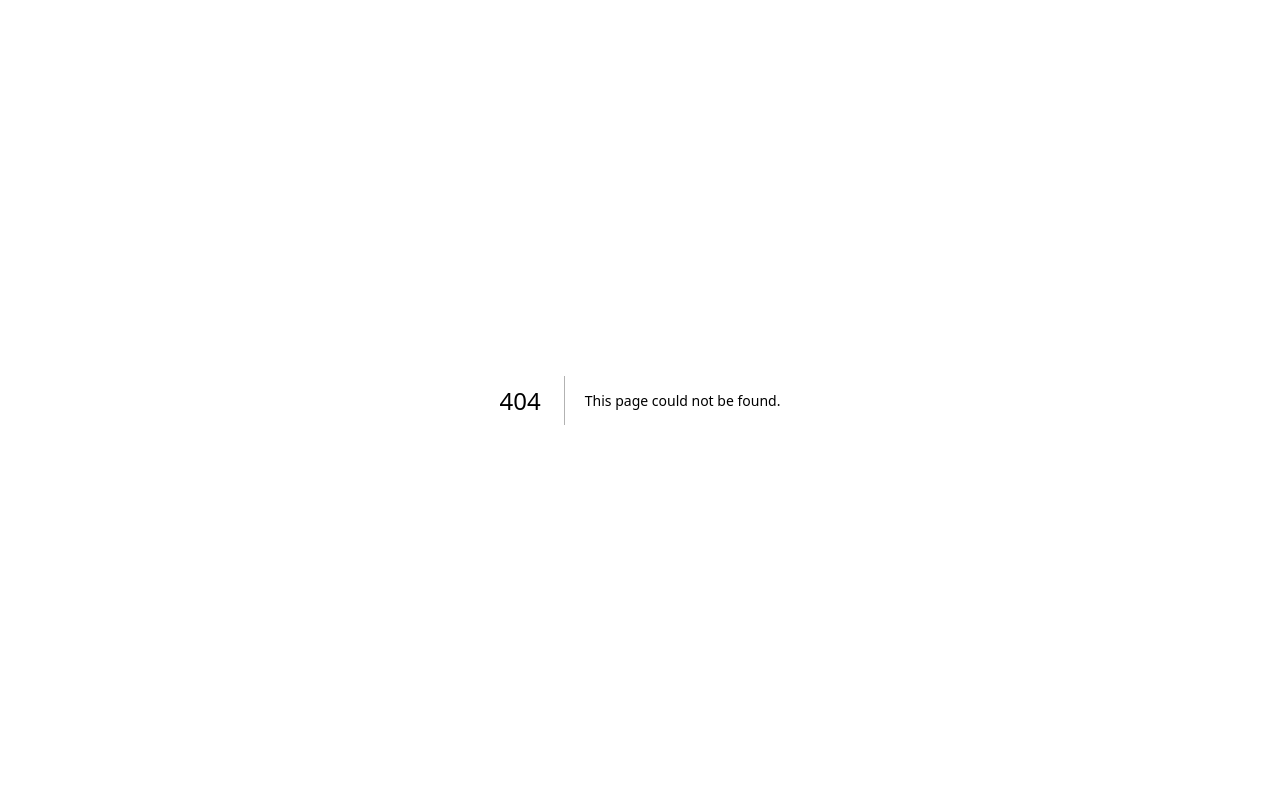
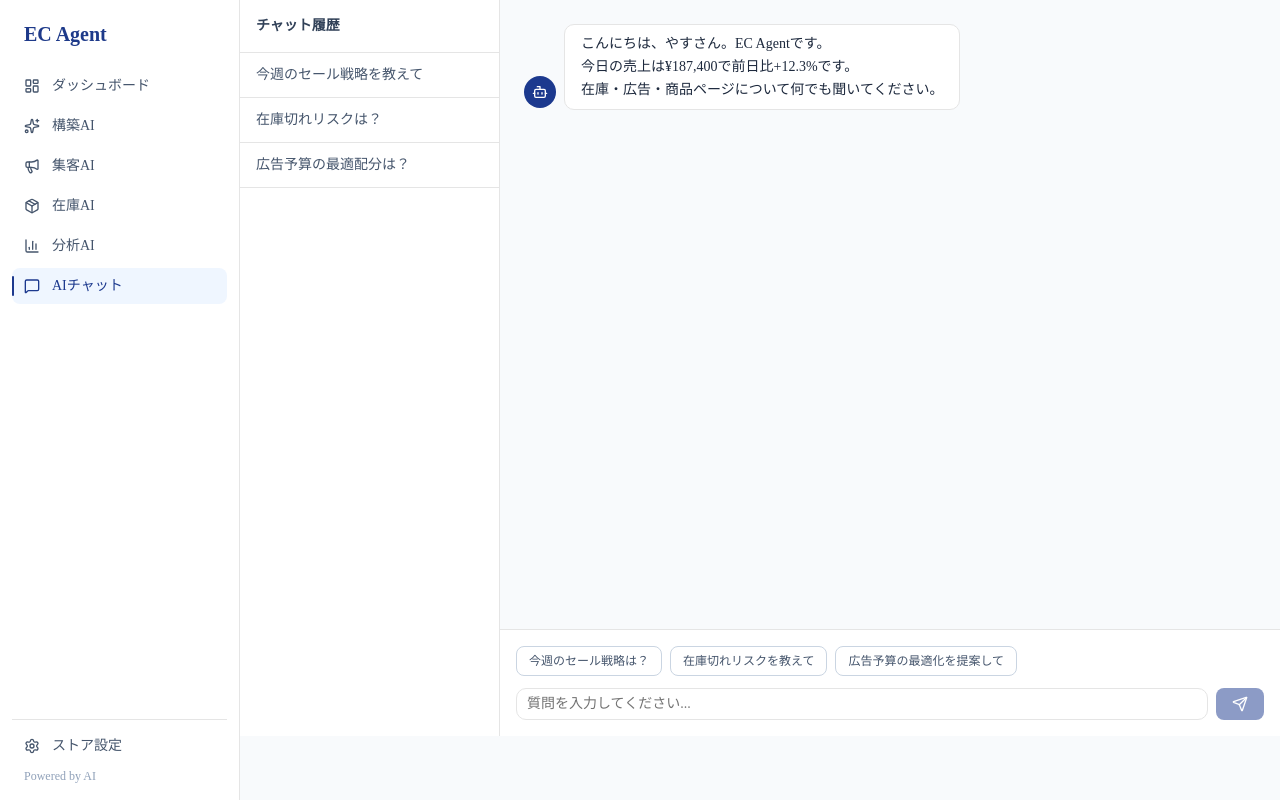
Before and after one commit to yasuidee/ec-agent-mock, a Next.js app: page /chat in a window 1280 px wide. Before the commit this address had no page. Built offline with nearby package versions, Linux system fonts and the light colour scheme.

Commit message:
feat: add AIチャット page and /api/chat route with Claude Sonnet 4.5
Co-Authored-By: Claude Sonnet 4.6 <noreply@anthropic.com>

```diff
--- /dev/null
+++ b/src/app/(app)/chat/page.tsx
@@ -0,0 +1,184 @@
+'use client';
+
+import { useState, useRef, useEffect } from 'react';
+import { Send, Bot } from 'lucide-react';
+import { Input } from '@/components/ui/input';
+
+// ─── Types ───────────────────────────────────────────────────────────────────
+
+interface Message {
+  role: 'user' | 'assistant';
+  content: string;
+}
+
+// ─── Static data ─────────────────────────────────────────────────────────────
+
+const INITIAL_MESSAGE: Message = {
+  role: 'assistant',
+  content:
+    'こんにちは、やすさん。EC Agentです。\n今日の売上は¥187,400で前日比+12.3%です。\n在庫・広告・商品ページについて何でも聞いてください。',
+};
+
+const HISTORY = [
+  '今週のセール戦略を教えて',
+  '在庫切れリスクは？',
+  '広告予算の最適配分は？',
+];
+
+const QUICK_QUESTIONS = [
+  '今週のセール戦略は？',
+  '在庫切れリスクを教えて',
+  '広告予算の最適化を提案して',
+];
+
+// ─── Page ─────────────────────────────────────────────────────────────────────
+
+export default function ChatPage() {
+  const [messages, setMessages] = useState<Message[]>([INITIAL_MESSAGE]);
+  const [input, setInput] = useState('');
+  const [loading, setLoading] = useState(false);
+  const bottomRef = useRef<HTMLDivElement>(null);
+
+  useEffect(() => {
+    bottomRef.current?.scrollIntoView({ behavior: 'smooth' });
+  }, [messages]);
+
+  const sendMessage = async (text: string) => {
+    if (!text.trim() || loading) return;
+    const userMsg: Message = { role: 'user', content: text.trim() };
+
+    setMessages((prev) => [...prev, userMsg]);
+    setInput('');
+    setLoading(true);
+
+    try {
+      const history = [...messages, userMsg].filter((m) => m !== INITIAL_MESSAGE);
+      const res = await fetch('/api/chat', {
+        method: 'POST',
+        headers: { 'Content-Type': 'application/json' },
+        body: JSON.stringify({ messages: history }),
+      });
+      const data: Message = await res.json();
+      setMessages((prev) => [...prev, data]);
+    } catch {
+      setMessages((prev) => [
+        ...prev,
+        { role: 'assistant', content: '申し訳ありません。エラーが発生しました。もう一度お試しください。' },
+      ]);
+    } finally {
+      setLoading(false);
+    }
+  };
+
+  const handleSubmit = (e: React.FormEvent) => {
+    e.preventDefault();
+    sendMessage(input);
+  };
+
+  return (
+    <div className="grid grid-cols-4 h-full -m-8 animate-in fade-in duration-300">
+      {/* ── Left sidebar ──────────────────────────────────── */}
+      <aside className="col-span-1 bg-white border-r flex flex-col overflow-hidden">
+        <div className="px-4 py-4 border-b">
+          <h2 className="text-sm font-semibold text-slate-700">チャット履歴</h2>
+        </div>
+        <ul className="flex-1 overflow-y-auto">
+          {HISTORY.map((q) => (
+            <li key={q}>
+              <button
+                onClick={() => sendMessage(q)}
+                className="w-full text-left border-b py-3 px-4 text-sm text-slate-600 hover:bg-slate-50 transition-colors"
+              >
+                {q}
+              </button>
+            </li>
+          ))}
+        </ul>
+      </aside>
+
+      {/* ── Main chat area ────────────────────────────────── */}
+      <div className="col-span-3 flex flex-col overflow-hidden bg-slate-50">
+        {/* Message list */}
+        <div className="flex-1 overflow-y-auto px-6 py-6 space-y-4">
+          {messages.map((msg, i) => (
+            <div
+              key={i}
+              className={`flex items-end gap-2 ${msg.role === 'user' ? 'justify-end' : 'justify-start'}`}
+            >
+              {msg.role === 'assistant' && (
+                <div className="w-8 h-8 rounded-full bg-blue-900 flex items-center justify-center shrink-0 mb-0.5">
+                  <Bot size={16} className="text-white" />
+                </div>
+              )}
+              <div
+                className={`max-w-[72%] rounded-lg px-4 py-2 text-sm leading-relaxed whitespace-pre-wrap ${
+                  msg.role === 'user'
+                    ? 'bg-blue-900 text-white'
+                    : 'bg-white border text-slate-800'
+                }`}
+              >
+                {msg.content}
+              </div>
+            </div>
+          ))}
+
+          {loading && (
+            <div className="flex items-end gap-2 justify-start">
+              <div className="w-8 h-8 rounded-full bg-blue-900 flex items-center justify-center shrink-0 mb-0.5">
+                <Bot size={16} className="text-white" />
+              </div>
+              <div className="bg-white border rounded-lg px-4 py-2">
+                <span className="flex gap-1">
+                  {[0, 1, 2].map((n) => (
+                    <span
+                      key={n}
+                      className="w-1.5 h-1.5 bg-slate-400 rounded-full animate-bounce"
+                      style={{ animationDelay: `${n * 0.15}s` }}
+                    />
+                  ))}
+                </span>
+              </div>
+            </div>
+          )}
+
+          <div ref={bottomRef} />
+        </div>
+
+        {/* Input area */}
+        <div className="border-t p-4 bg-white">
+          {/* Quick questions */}
+          <div className="flex gap-2 mb-3 flex-wrap">
+            {QUICK_QUESTIONS.map((q) => (
+              <button
+                key={q}
+                onClick={() => sendMessage(q)}
+                disabled={loading}
+                className="text-xs border border-slate-300 text-slate-600 rounded-md px-3 py-1.5 hover:bg-slate-50 disabled:opacity-50 transition-colors"
+              >
+                {q}
+              </button>
+            ))}
+          </div>
+
+          {/* Text input */}
+          <form onSubmit={handleSubmit} className="flex gap-2">
+            <Input
+              value={input}
+              onChange={(e) => setInput(e.target.value)}
+              placeholder="質問を入力してください..."
+              disabled={loading}
+              className="flex-1"
+            />
+            <button
+              type="submit"
+              disabled={!input.trim() || loading}
+              className="bg-blue-900 text-white px-4 py-2 rounded-md hover:bg-blue-800 disabled:opacity-50 disabled:cursor-not-allowed transition-colors shrink-0"
+            >
+              <Send size={16} />
+            </button>
+          </form>
+        </div>
+      </div>
+    </div>
+  );
+}
--- /dev/null
+++ b/src/app/api/chat/route.ts
@@ -0,0 +1,27 @@
+import Anthropic from '@anthropic-ai/sdk';
+import { NextRequest, NextResponse } from 'next/server';
+
+const client = new Anthropic();
+
+const SYSTEM_PROMPT = `あなたはEC Agentです。日本の中小ECオーナーの専属AIアシスタントです。
+ストアデータ: 月商500万円、主力商品はヒノキカッティングボード・有田焼マグカップ・南部鉄器急須。
+今日の売上¥187,400、ROAS3.8倍、在庫切れリスク:有田焼マグカップ(残12個)。
+常に具体的な数字を使い、3つ以内のアクションを提案してください。日本語で回答。`;
+
+export async function POST(req: NextRequest) {
+  const { messages } = await req.json() as {
+    messages: { role: 'user' | 'assistant'; content: string }[];
+  };
+
+  const response = await client.messages.create({
+    model: 'claude-sonnet-4-5',
+    max_tokens: 1000,
+    system: SYSTEM_PROMPT,
+    messages,
+  });
+
+  const text =
+    response.content[0].type === 'text' ? response.content[0].text : '';
+
+  return NextResponse.json({ role: 'assistant', content: text });
+}
```
